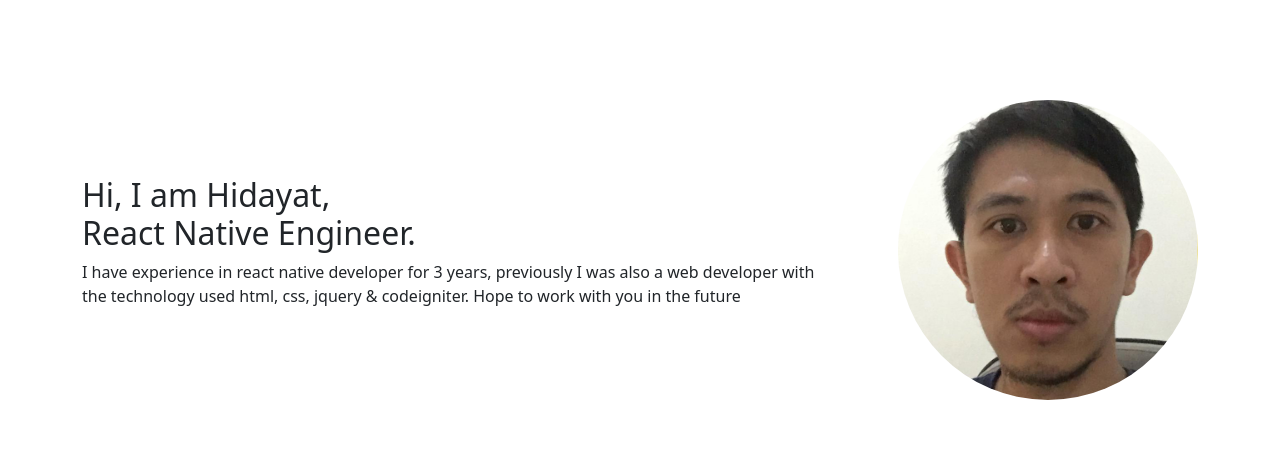
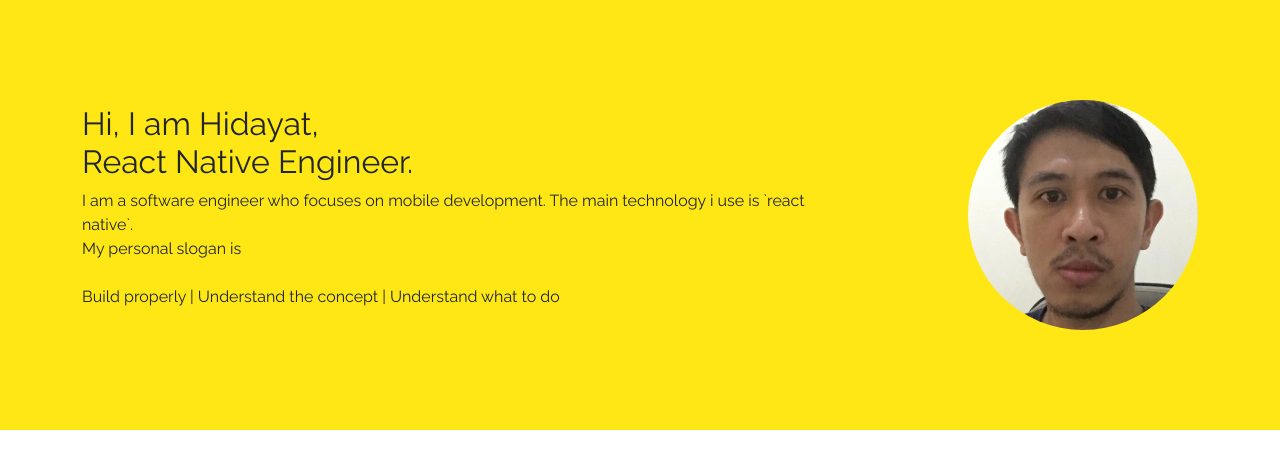
Before and after one commit to hidayat-nur/hidayat-nur.github.io, a React (Create React App) app: page / in a window 1280 px wide. Shown: the top 468 px of the page. Built offline with nearby package versions, Linux system fonts and the light colour scheme.

Commit message:
modify UI intro

```diff
--- a/src/index.tsx
+++ b/src/index.tsx
@@ -1,6 +1,7 @@
 import React from "react";
 import ReactDOM from "react-dom/client";
 import "bootstrap/dist/css/bootstrap.min.css";
+import "./styles/index.css";
 import App from "./App";
 import reportWebVitals from "./reportWebVitals";
 
--- a/src/screens/home/index.css
+++ /dev/null
@@ -1,16 +0,0 @@
-.intro {
-  padding-top: 100px;
-}
-
-.wrap-intro-info {
-  align-self: center;
-}
-
-.wrap-avatar {
-  text-align: right;
-}
-
-.avatar {
-  width: 300px;
-  height: 300px;
-}
--- /dev/null
+++ b/src/screens/home/index.styles.ts
@@ -0,0 +1,29 @@
+import COLORS from "./../../styles/colors";
+
+export default {
+  wrapIntro: {
+    backgroundColor: COLORS.lightYellow,
+  },
+  intro: {
+    paddingTop: 100,
+    paddingBottom: 100,
+  },
+  wrapIntroInfo: {
+    alignSelf: "center",
+  },
+  wrapAvatar: {
+    alignSelf: "center",
+    textAlign: "right" as const,
+  },
+  avatar: {
+    width: 230,
+    height: 230,
+  },
+  introLabel: {
+    color: COLORS.darkNavy,
+    fontWeight: 500,
+  },
+  introSubLabel: {
+    color: COLORS.darkNavy,
+  },
+};
--- a/src/screens/home/index.tsx
+++ b/src/screens/home/index.tsx
@@ -1,27 +1,36 @@
 import React from "react";
 import { Col, Container, Image, Row } from "react-bootstrap";
 import { IMG } from "../../assets/images";
-import "./index.css";
+import "./index.styles.ts";
+import styles from "./index.styles";
 
 function Home() {
   return (
+    <div>
+      <div style={styles.wrapIntro}>
         <Container>
-      <Row className="intro">
-        <Col xs={8} className="wrap-intro-info">
-          <h2>
+          <Row style={styles.intro}>
+            <Col xs={8} style={styles.wrapIntroInfo}>
+              <h2 style={styles.introLabel}>
                 Hi, I am Hidayat, <br /> React Native Engineer.
               </h2>
-          <p>
-            I have experience in react native developer for 3 years, previously
-            I was also a web developer with the technology used html, css,
-            jquery & codeigniter. Hope to work with you in the future
+              <p style={styles.introSubLabel}>
+                I am a software engineer who focuses on mobile development. The
+                main technology i use is `react native`.
+                <br />
+                My personal slogan is
+                <br />
+                <br /> Build properly | Understand the concept | Understand what
+                to do
               </p>
             </Col>
-        <Col className="wrap-avatar">
-          <Image src={IMG.AVATAR} className="avatar" roundedCircle />
+            <Col style={styles.wrapAvatar}>
+              <Image src={IMG.AVATAR} style={styles.avatar} roundedCircle />
             </Col>
           </Row>
         </Container>
+      </div>
+    </div>
   );
 }
 
--- /dev/null
+++ b/src/styles/colors.ts
@@ -0,0 +1,4 @@
+export default {
+  lightYellow: "#fee715ff",
+  darkNavy: "#10182ff",
+};
--- /dev/null
+++ b/src/styles/index.css
@@ -0,0 +1,5 @@
+@import url('https://fonts.googleapis.com/css2?family=Raleway:wght@400;600&display=swap');
+
+body {
+  font-family: 'Raleway', sans-serif;
+}
```
Lines whose indentation alone changed are shown as unchanged.
